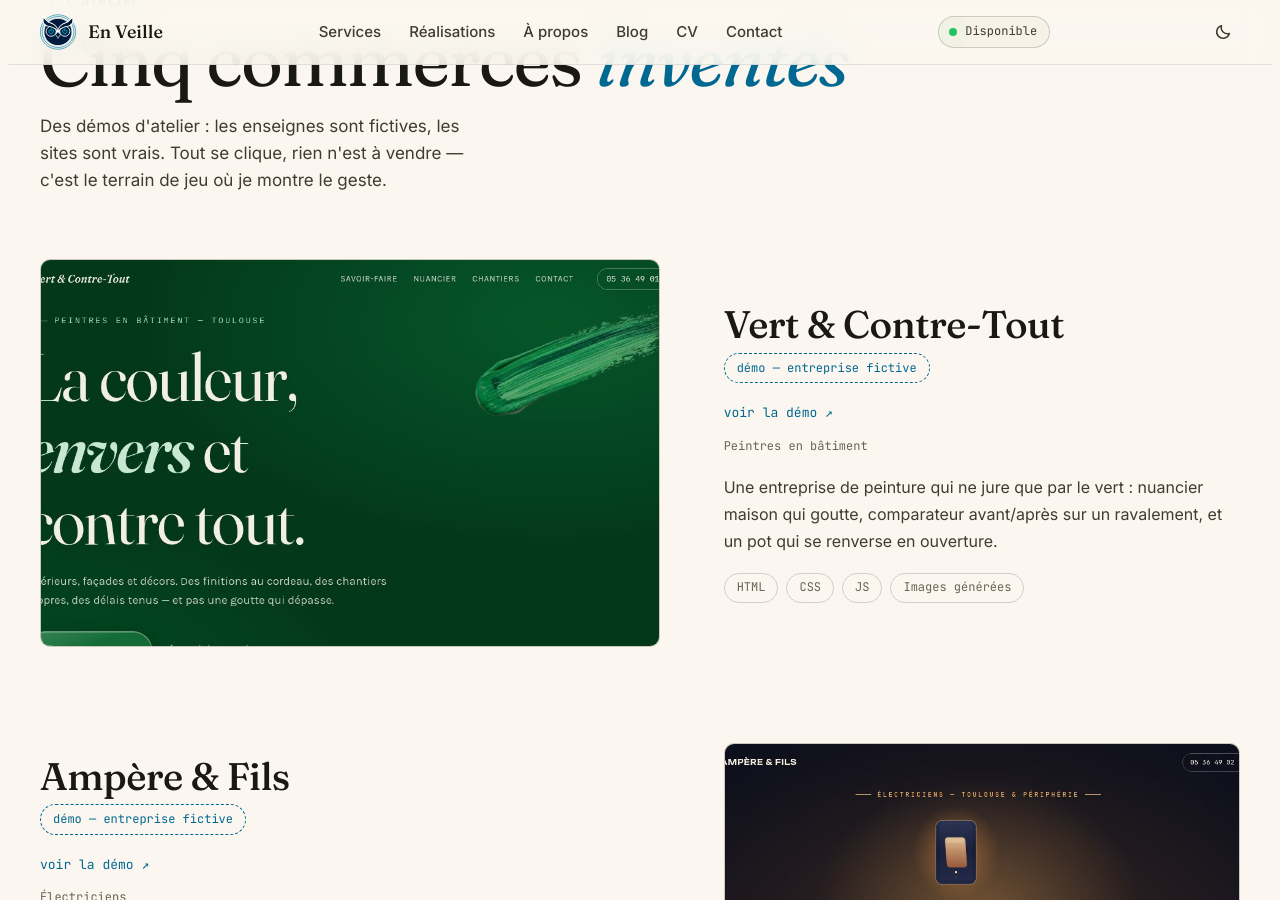
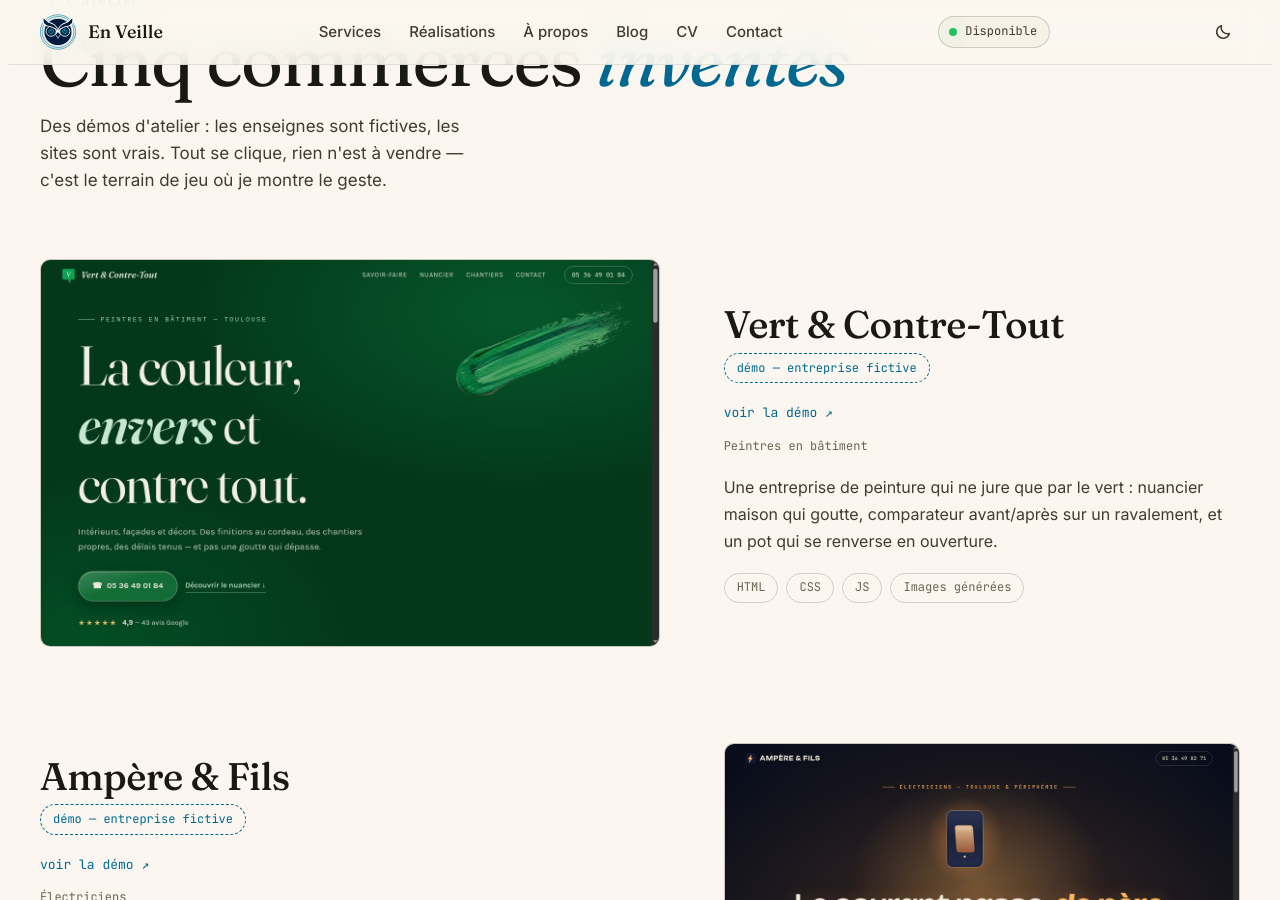
Before and after one commit to vferries/blog, a Jekyll site: the page built from _pages/realisations.html, in a window 1280 px wide and 900 px high, scrolled down 1919 px. Built offline with Jekyll 4.4.1, drawn with Linux system fonts in a browser that asks for light colours; emoji names are drawn with the system emoji font.

Commit message:
fix: cartes de l'atelier — vignettes dédiées 1280×800 (16/10, format exact des cartes) au lieu des og 1200×630 recadrées

```diff
--- a/_data/demos.yml
+++ b/_data/demos.yml
@@ -9,7 +9,7 @@
     qui goutte, comparateur avant/après sur un ravalement, et un pot qui se
     renverse en ouverture.
   stack: [HTML, CSS, JS, Images générées]
-  image: /demos/vert-et-contre-tout/og.jpg
+  image: /images/demo-vert-et-contre-tout.jpg
   url: /demos/vert-et-contre-tout/
 
 - slug: ampere-et-fils
@@ -19,7 +19,7 @@
     Un site qui s'allume section par section : interrupteur en héros, services
     présentés en tableau électrique, carte de secteur câblée comme un circuit.
   stack: [HTML, CSS, JS, Images générées]
-  image: /demos/ampere-et-fils/og.jpg
+  image: /images/demo-ampere-et-fils.jpg
   url: /demos/ampere-et-fils/
 
 - slug: l-aplat-pays
@@ -30,7 +30,7 @@
     de chantier heure par heure, et un vieux mur à repeindre au rouleau, à la
     souris.
   stack: [HTML, CSS, JS, Canvas, Images générées]
-  image: /demos/l-aplat-pays/og.jpg
+  image: /images/demo-l-aplat-pays.jpg
   url: /demos/l-aplat-pays/
 
 - slug: carreau-sur-table
@@ -40,7 +40,7 @@
     Tout est carré : mur de carreaux posé sous vos yeux, niveau à bulle piloté
     au gyroscope du téléphone, plan de calepinage tiré au cordeau.
   stack: [HTML, CSS, JS, Images générées]
-  image: /demos/carreau-sur-table/og.jpg
+  image: /images/demo-carreau-sur-table.jpg
   url: /demos/carreau-sur-table/
 
 - slug: chaud-devant
@@ -50,5 +50,5 @@
     Deux mondes sur une seule page : le chaud braise et le froid givre,
     séparés par un curseur de température à faire glisser.
   stack: [HTML, CSS, JS, Images générées]
-  image: /demos/chaud-devant/og.jpg
+  image: /images/demo-chaud-devant.jpg
   url: /demos/chaud-devant/
```
Also changed, not shown: images/demo-ampere-et-fils.jpg (added), images/demo-carreau-sur-table.jpg (added), images/demo-chaud-devant.jpg (added), images/demo-l-aplat-pays.jpg (added), images/demo-vert-et-contre-tout.jpg (added).
